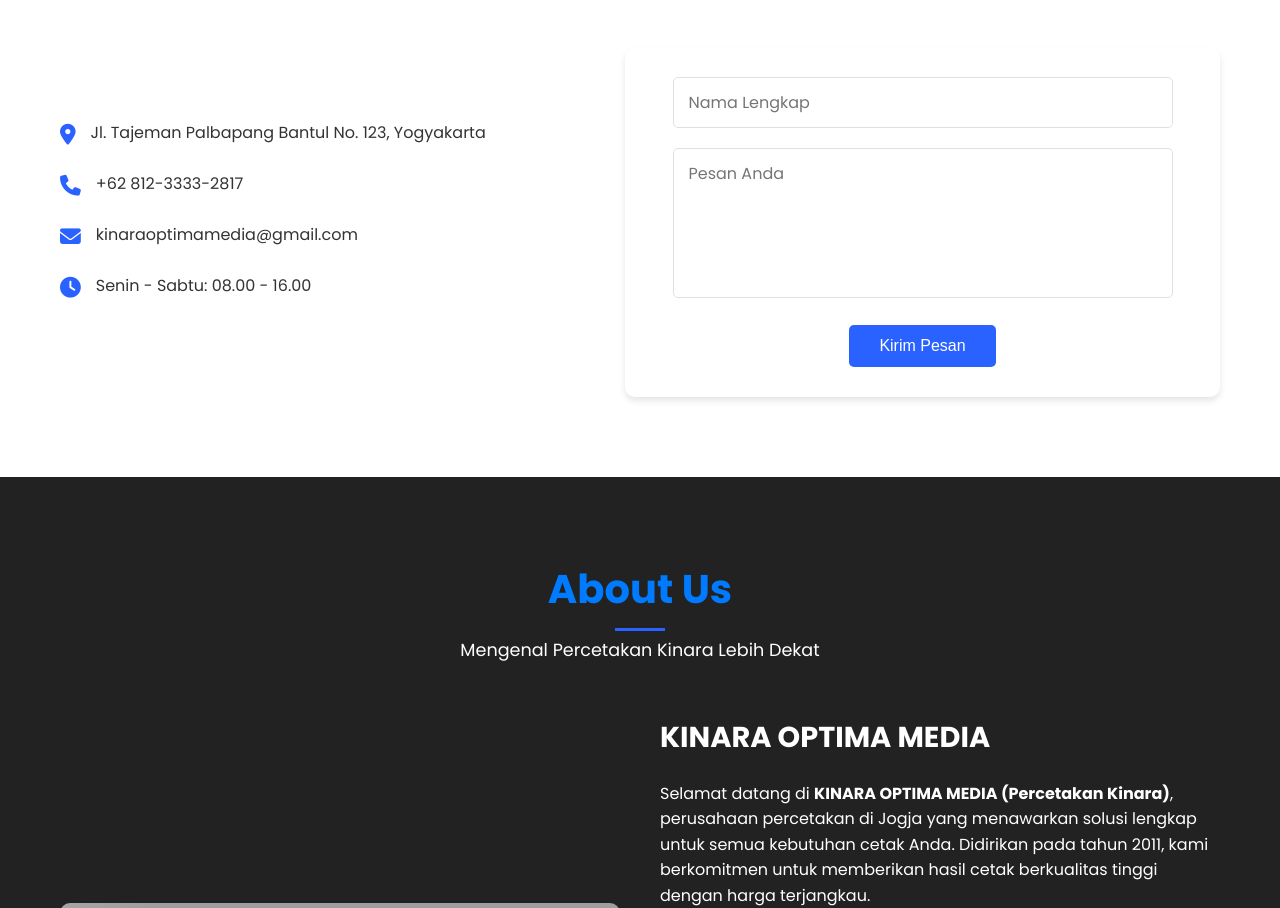
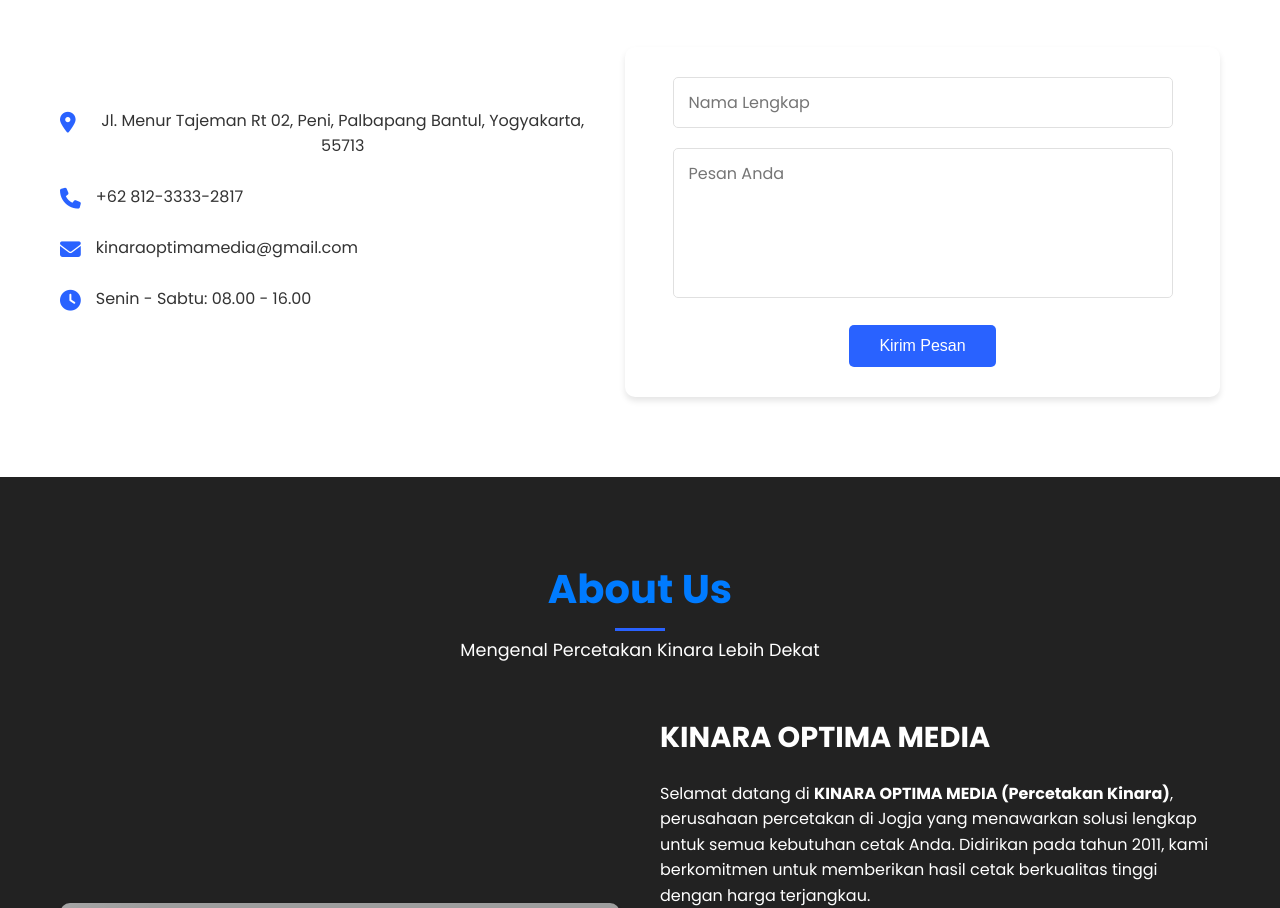
Before and after one commit to kinaraoptimamedia/kinaracetak, a plain HTML site: page index.html in a window 1280 px wide. Shown: the part 8652-9560 px from the top of the page. Drawn offline with Linux system fonts and the light colour scheme; grey boxes are pictures that could not be loaded; a script that the page names is missing.

Commit message:
Add files via upload

```diff
--- a/index.html
+++ b/index.html
@@ -1,9 +1,10 @@
-                                                                                                <!DOCTYPE html>
+<!DOCTYPE html>
 <html lang="id">
 <head>
     <meta charset="UTF-8">
     <meta name="viewport" content="width=device-width, initial-scale=1.0">
     <title>Percetakan Kinara</title>
+    <link rel="icon" href="logokinara.png" type="image/png">
     <link rel="stylesheet" href="style.css">
     <!-- Font Awesome untuk ikon -->
     <link rel="stylesheet" href="https://cdnjs.cloudflare.com/ajax/libs/font-awesome/6.4.0/css/all.min.css">
@@ -602,7 +603,7 @@
         <div class="contact-info">
           <div class="info-item">
             <i class="fas fa-map-marker-alt"></i>
-            <p>Jl. Tajeman Palbapang Bantul No. 123, Yogyakarta</p>
+            <p>Jl. Menur Tajeman Rt 02, Peni, Palbapang Bantul, Yogyakarta, 55713</p>
           </div>
           <div class="info-item">
             <i class="fas fa-phone"></i>
```
Also changed, not shown: 1 other file.
